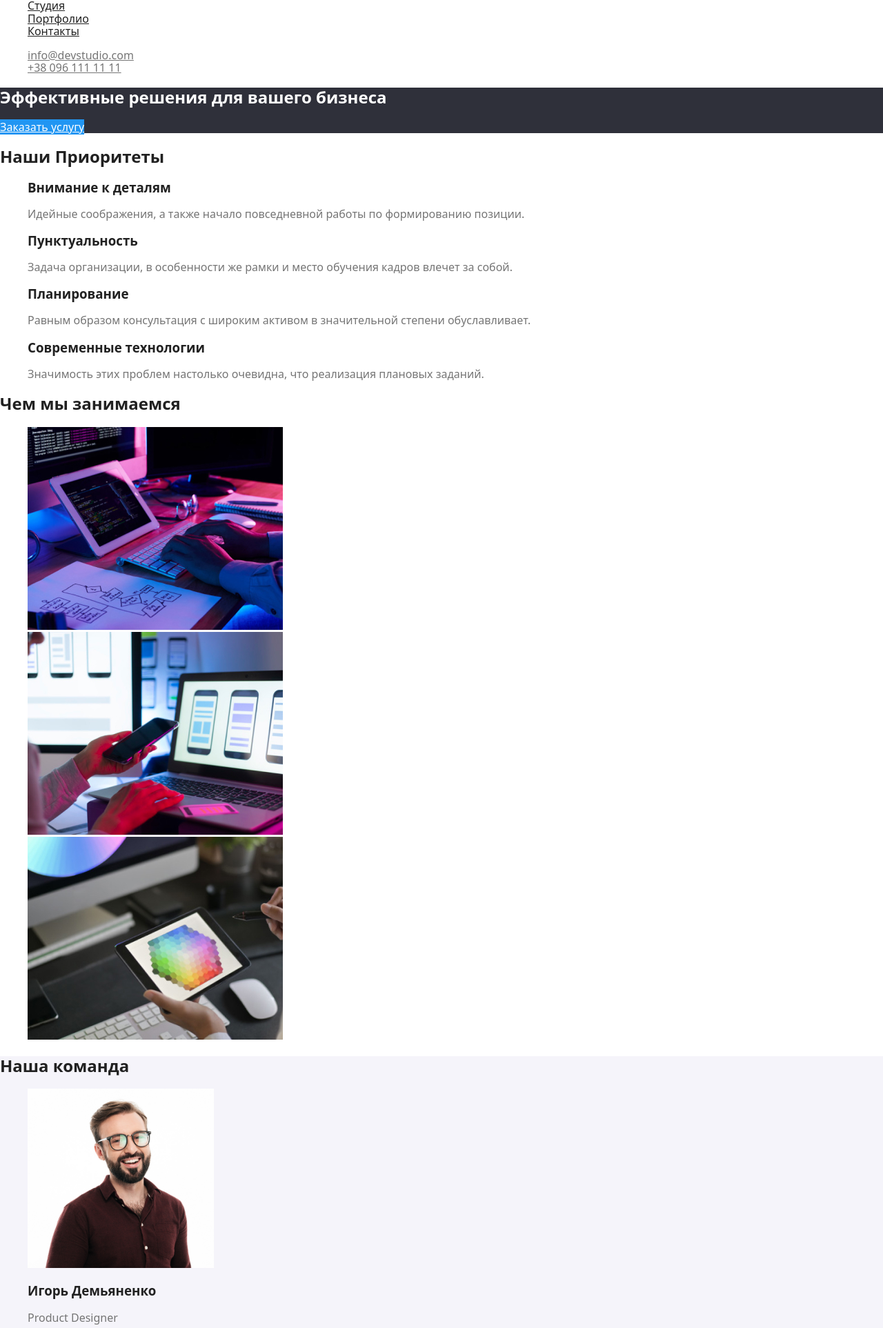
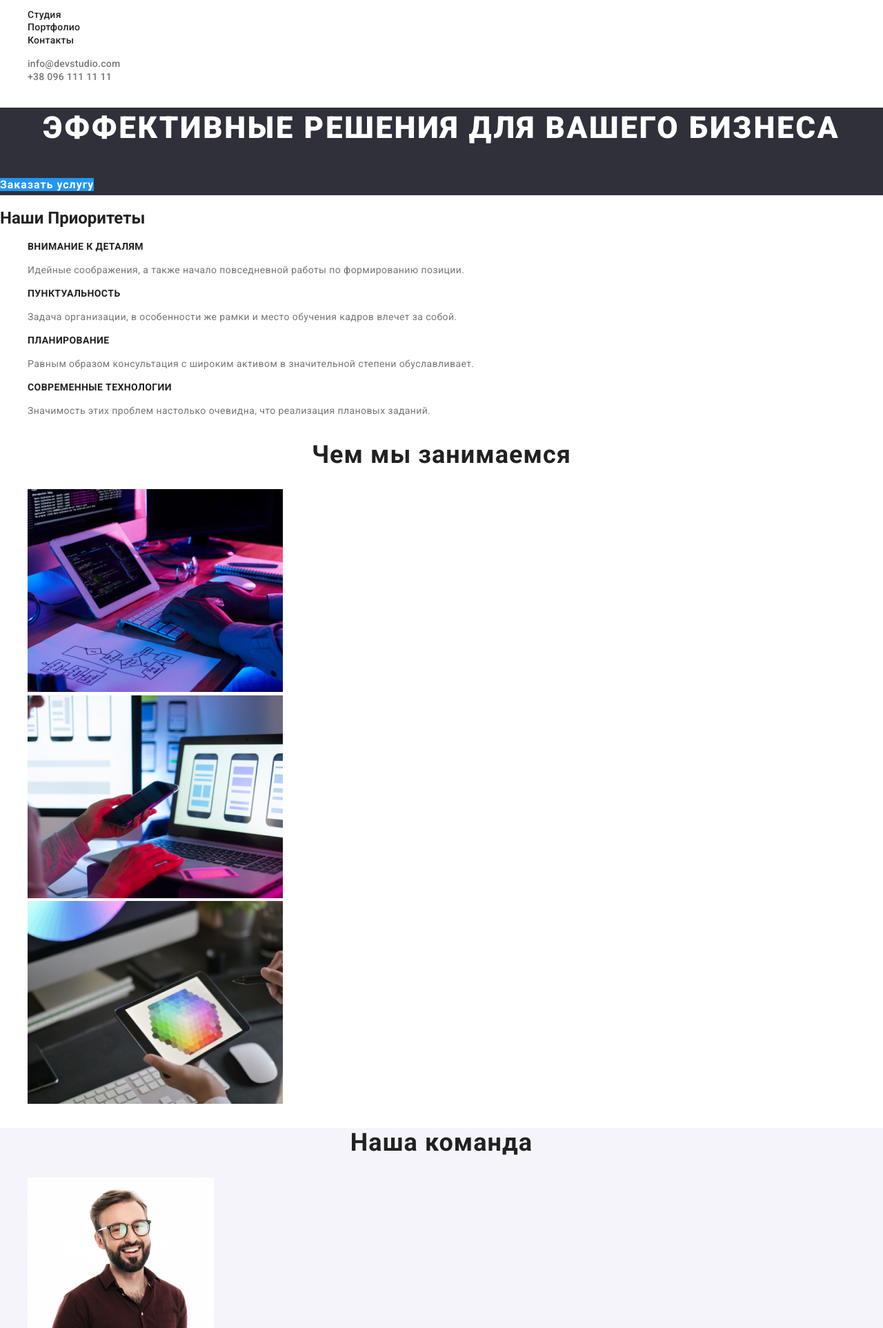
Before and after one commit to AlexMyron/goit-markup-hw-02, a plain HTML site: page index.html in a window 1280 px wide. Shown: the part 35-1960 px from the top of the page at 69% size. Drawn offline with Linux system fonts and the light colour scheme.

Commit message:
added font settings

```diff
--- a/css/style.css
+++ b/css/style.css
@@ -2,6 +2,8 @@
 /* --hero-bg-color: #2F303A; */
 /* --main-bg-color: #E5E5E5; */
 /* --address-color: rgba(255, 255, 255, 0.6);  */
+/* Raleway 700  */
+/* Roboto 400 500 700 900 */
 
 ul {
   list-style: none;
@@ -15,6 +17,12 @@ ul {
   --main-body-bg-color: #ffffff;
   --secondary-body-bg-color: #F5F4FA;
 }
+
+body {
+  font-family: "Roboto", sans-serif;
+  font-weight: normal;
+}
+
 h2, h3 {
   color: var(--second-color);
 }
@@ -26,6 +34,14 @@ header {
 
 .logo {
   color: #000000;
+
+  font-family: "Raleway", sans-serif;
+  font-weight: 700;
+  font-size: 26px;
+  line-height: 1.19;
+  letter-spacing: 0.03em;
+
+  text-decoration: none;
 }
 
 a.logo > span {
@@ -34,6 +50,13 @@ a.logo > span {
 
 .main-nav .link {
   color: var(--second-color);
+
+  font-weight: 500;
+  font-size: 14px;
+  line-height: 1.14;
+  letter-spacing: 0.02em;
+
+  text-decoration: none;
 }
 
 .main-nav .link:hover {
@@ -42,6 +65,13 @@ a.logo > span {
 
 .address-item a {
   color: var(--first-color);
+
+  font-weight: 500;
+  font-size: 14px;
+  line-height: 1.14;
+  letter-spacing: 0.02em;
+
+  text-decoration: none;
 }
 
 .address-item a:hover {
@@ -53,13 +83,27 @@ a.logo > span {
   background-color: var(--hero-footer-bg-color);
 }
 
-.main-title {
+.title {
   color: #ffffff;
+
+  font-weight: 900;
+  font-size: 44px;
+  line-height: 1.36;
+  letter-spacing: 0.06em;
+
+  text-align: center;
+  text-transform: uppercase;
 }
 
 .hero .oder-link{
   color: #ffffff;
   background-color: var(--accent-color);
+  font-weight: bold;
+  font-size: 16px;
+  line-height: 1.87;
+  letter-spacing: 0.06em;
+
+  text-decoration: none;
 }
 
 /* Features */
@@ -69,10 +113,21 @@ a.logo > span {
 
 .text {
   color: var(--first-color);
+
+  font-size: 14px;
+  line-height: 1.71;
+  letter-spacing: 0.03em;
 }
 
 .features-list h3 {
   color: var(--second-color);
+
+  font-weight: bold;
+  font-size: 14px;
+  line-height: 1.14;
+  letter-spacing: 0.03em;
+
+  text-transform: uppercase
 }
 
 /* Work */
@@ -80,9 +135,36 @@ a.logo > span {
   background-color: var(--main-body-bg-color);
 }
 
+.subtitle {
+  font-weight: bold;
+  font-size: 36px;
+  line-height: 1.17;
+  letter-spacing: 0.03em;
+
+  text-align: center;
+}
+
 /* Team */
 .our-team {
   background-color: var(--secondary-body-bg-color);
+}
+
+.team-list .names {
+  font-weight: 500;
+  font-size: 16px;
+  line-height: 1.19;
+  letter-spacing: 0.03em;
+
+  text-align: center;
+}
+
+.team-list .text-names {
+
+  font-size: 16px;
+  line-height: 1.19;
+  letter-spacing: 0.03em;
+
+  text-align: center;
 }
 
 /* Footer */
@@ -90,10 +172,25 @@ footer {
   background-color: var(--hero-footer-bg-color);
 }
 
-address .map-link {
+.address .map-link {
   color: #ffffff;
+
+  font-style: normal;
+  font-size: 14px;
+  line-height: 1.71;
+  letter-spacing: 0.03em;
+
+  text-decoration: none;
 }
 
 .contacts-list .contacts {
   color: rgba(255, 255, 255, 0.6);
+
+  font-style: normal;
+  font-weight: normal;
+  font-size: 14px;
+  line-height: 1.71;
+  letter-spacing: 0.03em;
+
+  text-decoration: none;
 }
--- a/index.html
+++ b/index.html
@@ -4,6 +4,7 @@
     <meta charset="UTF-8"/>
     <meta name="viewport" content="width=device-width, initial-scale=1.0"/>
     <title lang="ru">hw-01</title>
+    <link href="https://fonts.googleapis.com/css2?family=Raleway:wght@700&family=Roboto:wght@400;500;700;900&display=swap" rel="stylesheet">
     <link rel="stylesheet" href="./css/modern-normalizer.css">
     <link rel="stylesheet" href="./css/style.css"/>
   </head>
@@ -32,7 +33,7 @@
 
         <!-- Hero -->
       <section class="hero">
-        <h1 class="main-title">Эффективные решения для вашего бизнеса</h1>
+        <h1 class="title">Эффективные решения для вашего бизнеса</h1>
         <a class="oder-link" href="" title="Заказать услугу">Заказать услугу</a>
       </section>
 
@@ -73,35 +74,29 @@
 
       <!-- Work -->
       <section class="our-work">
-        <h2>Чем мы занимаемся</h2>
+        <h2 class="subtitle">Чем мы занимаемся</h2>
         <ul>
           <li>
-            <a href="" title="Картинка">
-              <img src="./images/box-1.jpg" alt="Внимание к деталям" width="370" height="294"/>
-            </a>
+            <img src="./images/box-1.jpg" alt="Внимание к деталям" width="370" height="294"/>
           </li>
           <li>
-            <a href="" title="Картинка">
-              <img src="./images/box-2.jpg" alt="Планирование"/>
-            </a>
+            <img src="./images/box-2.jpg" alt="Планирование"/>
           </li>
           <li>
-            <a href="" title="Картинка">
-              <img src="./images/box-3.jpg" alt="Современные технологии"/>
-            </a>
+            <img src="./images/box-3.jpg" alt="Современные технологии"/>
           </li>
         </ul>
       </section>
 
       <!-- Team -->
       <section class="our-team">
-        <h2>Наша команда</h2>
-        <ul>
-          <li>
+        <h2 class="subtitle">Наша команда</h2>
+        <ul class="team-list">
+          <li class="item">
             <img
               src="./images/Product-Designer.jpg" alt="Product Designer" width="270" height="260"/>
-            <h3>Игорь Демьяненко</h3>
-            <p class="text">Product Designer</p>
+            <h3 class="names">Игорь Демьяненко</h3>
+            <p class="text text-names">Product Designer</p>
           </li>
           <li>
             <img src="./images/Frontend-Developer.jpg" alt="Frontend Developer" width="270" height="260"/>
@@ -125,7 +120,7 @@
     <!-- Footer -->
     <footer>
       <a class="logo" href="" title="Web Studio"><span>Web</span>Studio</a>
-      <address>
+      <address class="address">
         <a class="map-link" href="" title="Наш адрес">г. Киев, пр-т Леси Украинки, 26</a>
         <ul class="contacts-list">
           <li>
```
